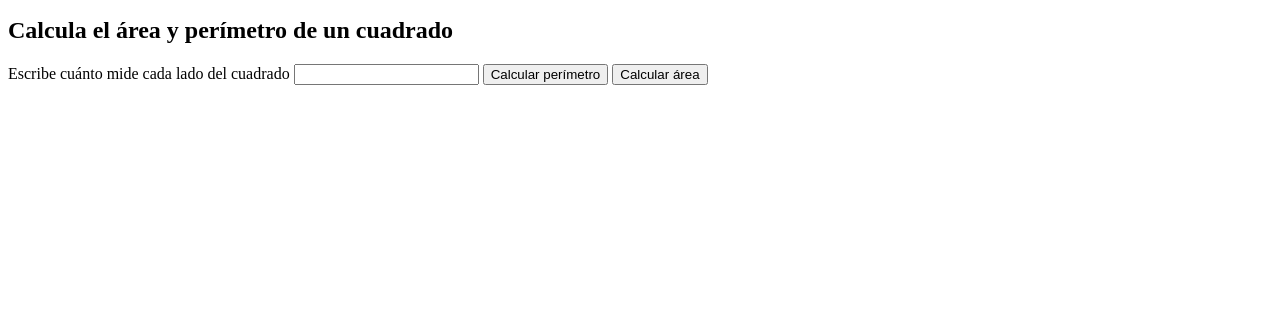
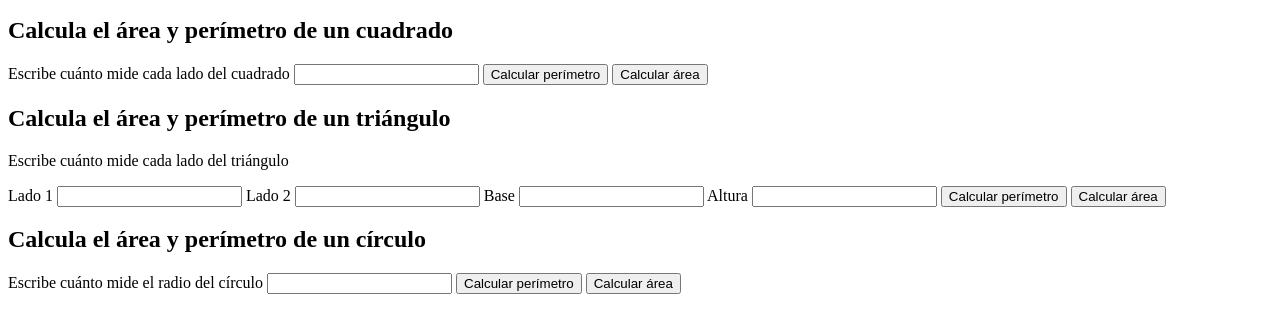
Before and after one commit to tvigouroux/curso-practico-javascript, a plain HTML site: page figuras.html in a window 1280 px wide. Shown: the part 101-434 px from the top of the page. Drawn offline with Linux system fonts and the light colour scheme.

Commit message:
agregado calculos para triángulo y cuadrado

```diff
--- a/figuras.html
+++ b/figuras.html
@@ -24,6 +24,33 @@
             <button type="button" onclick="calcularAreaCuadrado()">Calcular área</button>
         </form>
     </section>
+    <section>
+        <h2>Calcula el área y perímetro de un triángulo</h2>
+        <form action="">
+            <p>Escribe cuánto mide cada lado del triángulo</p>
+            <label for="inputLado1Triangulo">Lado 1</label>
+            <input type="number" id="inputLado1Triangulo">
+            <label for="inputLado2Triangulo">Lado 2</label>
+            <input type="number" id="inputLado2Triangulo">
+            <label for="inputBaseTriangulo">Base</label>
+            <input type="number" id="inputBaseTriangulo">
+            <label for="inputAlturaTriangulo">Altura</label>
+            <input type="number" id="inputAlturaTriangulo">
+            <button type="button" onclick="calcularPerimetroTriangulo()">Calcular perímetro</button>
+            <button type="button" onclick="calcularAreaTriangulo()">Calcular área</button>
+        </form>
+    </section>
+    <section>
+        <h2>Calcula el área y perímetro de un círculo</h2>
+        <form action="">
+            <label for="inputRadioCirculo">
+                Escribe cuánto mide el radio del círculo
+            </label>
+            <input type="number" id="inputRadioCirculo">
+            <button type="button" onclick="calcularPerimetroCirculo()">Calcular perímetro</button>
+            <button type="button" onclick="calcularAreaCirculo()">Calcular área</button>
+        </form>
+    </section>
     <script src="./figuras.js">
 
     </script>
--- a/figuras.js
+++ b/figuras.js
@@ -15,15 +15,40 @@ const areaCirculo = radio => Math.PI * ((diametroCirculo(radio) / 2) ** 2);
 // Interactuando con HTML
 
 function calcularPerimetroCuadrado() {
-    const input = document.getElementById("inputLadoCuadrado");
-    const value = input.value;
-    const perimetro = perimetroCuadrado(value);
+    const lado = document.getElementById("inputLadoCuadrado").value;
+    const perimetro = perimetroCuadrado(lado);
     alert(perimetro);
 }
 
 function calcularAreaCuadrado() {
-    const input = document.getElementById("inputLadoCuadrado");
-    const value = input.value;
-    const area = areaCuadrado(value);
+    const lado = document.getElementById("inputLadoCuadrado").value;
+    const area = areaCuadrado(lado);
     alert(area);
 }
+
+function calcularPerimetroTriangulo() {
+    const lado1 = parseInt(document.getElementById("inputLado1Triangulo").value);
+    const lado2 = parseInt(document.getElementById("inputLado2Triangulo").value);
+    const base = parseInt(document.getElementById("inputBaseTriangulo").value);
+    const perimetro = perimetroTriangulo(lado1, lado2, base);
+    alert(perimetro);
+}
+
+function calcularAreaTriangulo() {
+    const base = parseInt(document.getElementById("inputBaseTriangulo").value);
+    const altura = parseInt(document.getElementById("inputAlturaTriangulo").value);
+    const area = areaTriangulo(base, altura);
+    alert(area);
+}
+
+function calcularPerimetroCirculo() {
+    const radio = document.getElementById("inputRadioCirculo").value;
+    const perimetro = perimetroCirculo(radio);
+    alert(perimetro);
+}
+
+function calcularAreaCirculo() {
+    const radio = document.getElementById("inputRadioCirculo").value;
+    const area = areaCirculo(radio);
+    alert(area);
+}
```
